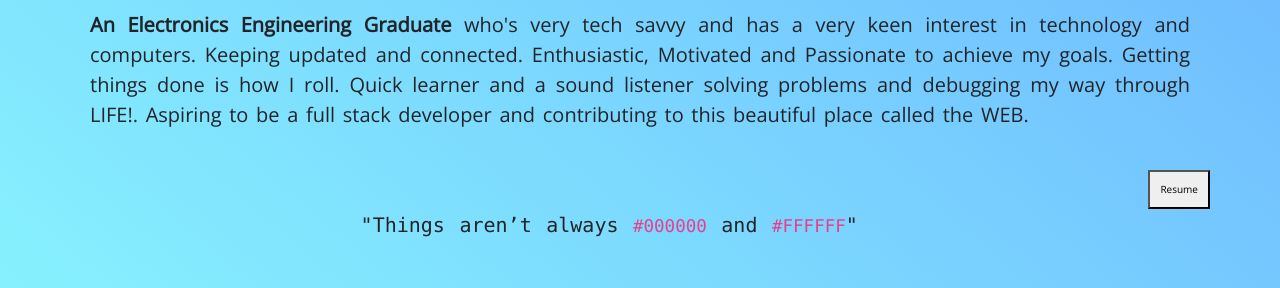
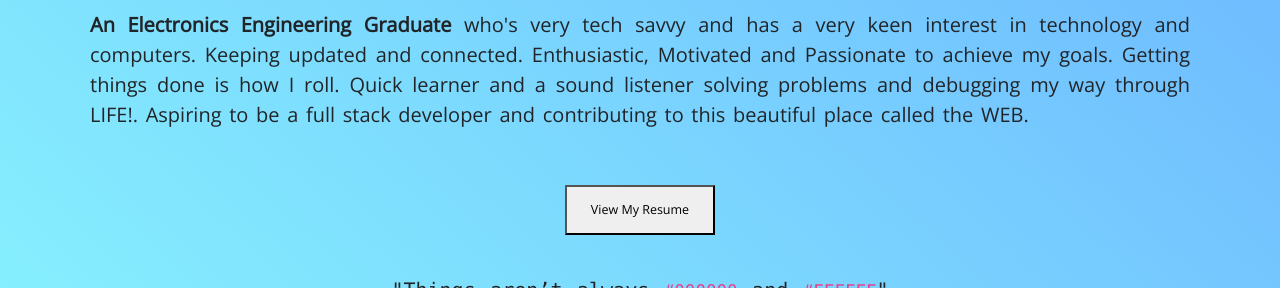
Before and after one commit to SivaramPg/SivaramPg.github.io, a plain HTML site: page index.html in a window 1280 px wide. Shown: the part 1435-1723 px from the top of the page. Drawn offline with nearby package versions, Linux system fonts and the light colour scheme.

Commit message:
Fixed Resume button and added Swapi to portfolio

```diff
--- a/assets/css/style.css
+++ b/assets/css/style.css
@@ -382,17 +382,21 @@ section {
 /* Resume link styling */
 
 .resume_link {
-text-align: center;
+ text-align: center;
+ margin: auto 50%;
+ transform: translateX(-50%);
 }
 
 /* The resume button */
 
-a > .resume {
+.resume {
   margin: 0;
   padding: 1rem;
-  font-size: 1rem;
+  font-size: 1.25rem;
   text-align: center;
-
+  width: 15rem;
+  height: 5rem;
+  cursor: pointer;
 }
 
 /*The social media buttons*/
--- a/index.html
+++ b/index.html
@@ -121,13 +121,14 @@
                     my way through LIFE!. Aspiring to be a full stack developer and contributing to this beautiful place
                     called the WEB.</p>
                 <br>
+                    <a class="resume_link" href="assets/docs/Sivaram Pandariganthan resume 11-06-2018.pdf" target="_blank">
+                        <button class="resume">View My Resume</button>
+                    </a>
                 <p class="intro">
                     <samp>"Things aren’t always
                         <code>#000000</code> and
                         <code>#FFFFFF</code>"</samp>
                 </p>
-                <a class="resume_link" href="assets/docs/Sivaram Pandariganthan resume 11-06-2018.pdf" target="_blank"> <button
-                    class="resume">Resume</button> </a>
             </div>
             <div class="socialmedia">
                 <div class="row">
@@ -215,12 +216,11 @@
                     </div>
                     <div class="card col-xl-4 col-md-6">
                         <a href="https://sivarampg.github.io/Swapi/" target="_blank">
-                            <img class="card-img-top" src="assets/img/randombackgroundgenerator.jpg" alt="Card image cap">
+                            <img class="card-img-top" src="assets/img/portfolio.png" alt="Card image cap">
                             <div class="card-body">
                                 <h5 class="card-title">Star Wars API</h5>
                             </div>
                         </a>
-                        </div>
                     </div>
                     <div class="card col-xl-4 col-md-6">
                         <img class="card-img-top" src="assets/img/portfolio.png" alt="Card image cap">
```
